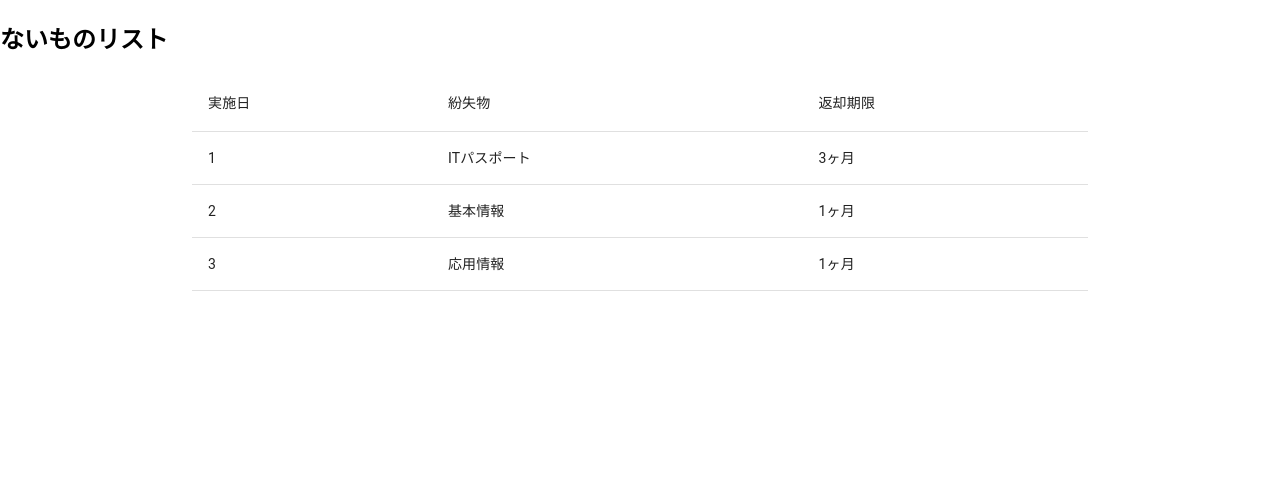
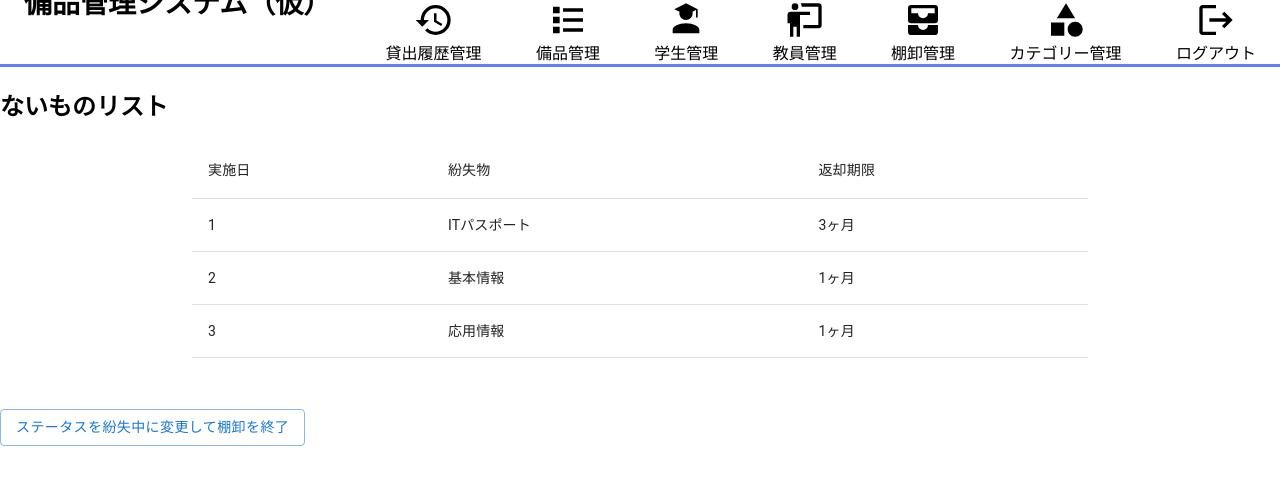
Before and after one commit to takumiTakahata/equipment_management_system, a React (Create React App) app in the folder app/: page /no_list in a window 1280 px wide. Shown: the top 484 px of the page. Built offline with nearby package versions, Linux system fonts and the light colour scheme.

Commit message:
ボタンを追加

```diff
--- a/app/src/components/no_list.tsx
+++ b/app/src/components/no_list.tsx
@@ -6,6 +6,7 @@ import TableHead from "@mui/material/TableHead";
 import TableRow from "@mui/material/TableRow";
 import Paper from "@mui/material/Paper";
 import { Button } from "@mui/material";
+import Header from "./header";
 
 function createNoList(id: number, name: string, deadline: string) {
   return {
@@ -28,6 +29,7 @@ const rows = data.map((item) => {
 function NoList() {
   return (
     <div className="no_list">
+      <Header />
       <h2>ないものリスト</h2>
       <Paper elevation={0} sx={{ width: "70%", margin: "auto" }}>
         <TableContainer className="tablecontainer">
@@ -53,6 +55,11 @@ function NoList() {
           </Table>
         </TableContainer>
       </Paper>
+      <div className="button">
+        <Button variant="outlined">
+          ステータスを紛失中に変更して棚卸を終了
+        </Button>
+      </div>
     </div>
   );
 }
```
